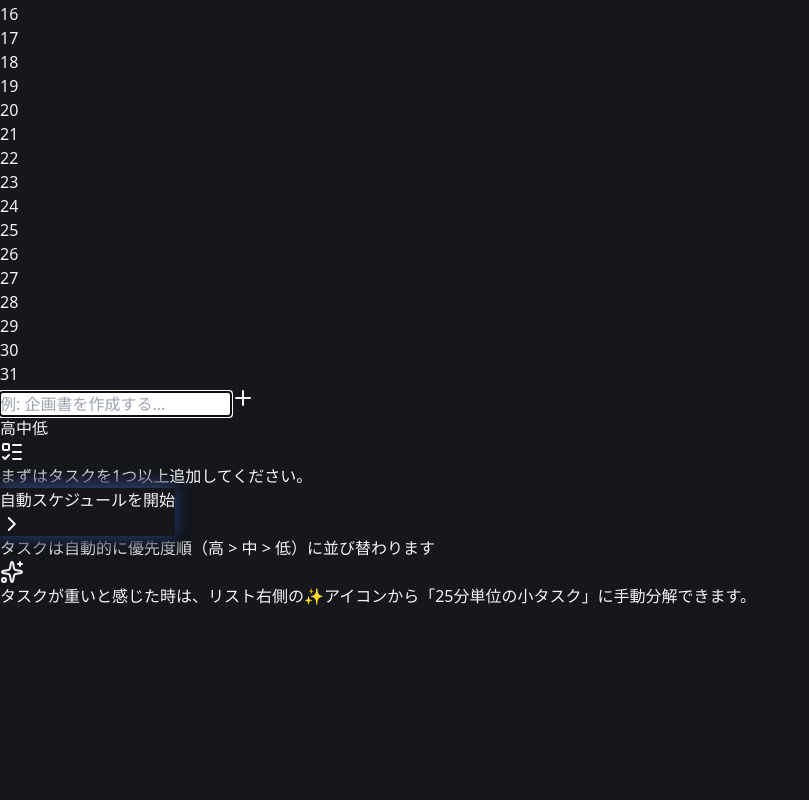
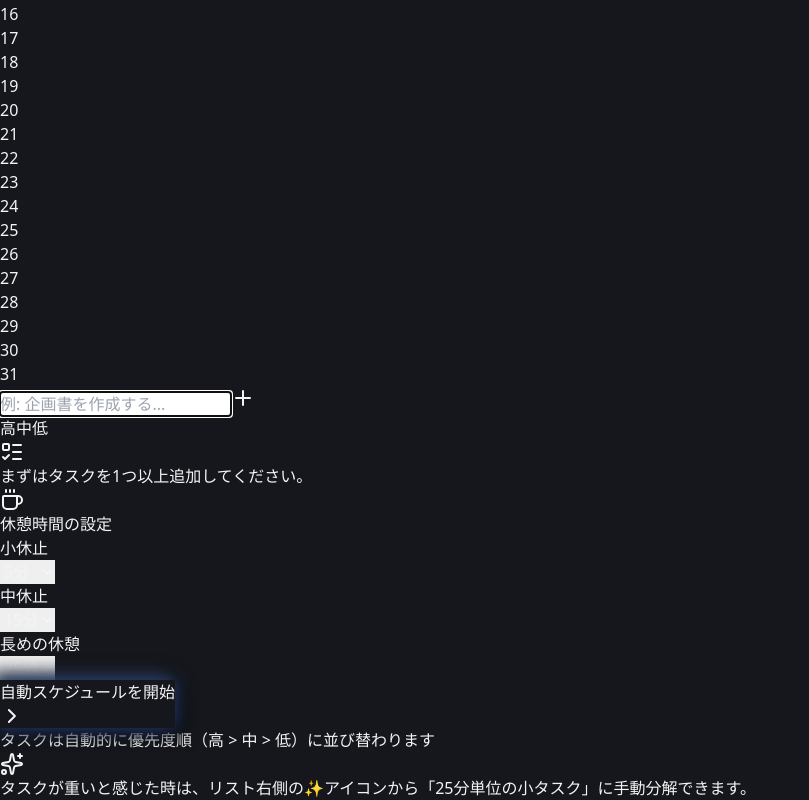
Before and after one commit to kotaro-03/Pomodoro-tasks, a React (Vite) app: page / in a window 1280 px wide. Shown: the part 670-1470 px from the top of the page, without its empty margins (0-809 px from the left). Before the commit the page ends 1278 px from the top, so only its background shows below. Built offline with nearby package versions, Linux system fonts and the light colour scheme.

Commit message:
Add configurable break durations (小休止/中休止/長めの休憩) and extend Pomodoro to 12-step cycle

```diff
--- a/src/App.tsx
+++ b/src/App.tsx
@@ -24,17 +24,34 @@ const MOTIVATIONAL_QUOTES = [
   "「人生とは、今日一日のことである。」- カーネギー"
 ];
 
-// Define the standard Pomodoro sequence
-// 25m Focus -> 5m Break -> 25m Focus -> 5m Break -> 25m Focus -> 15m Long Break => LOOP
+// Define the extended Pomodoro sequence (2 cycles)
+// Cycle 1: work, shortBreak, work, shortBreak, work, midBreak
+// Cycle 2: work, shortBreak, work, shortBreak, work, longBreak
 const POMODORO_SEQUENCE = [
+  'work', 'shortBreak', 'work', 'shortBreak', 'work', 'midBreak',
   'work', 'shortBreak', 'work', 'shortBreak', 'work', 'longBreak'
 ] as const;
 
-type ModeId = 'work' | 'shortBreak' | 'longBreak';
+type ModeId = 'work' | 'shortBreak' | 'midBreak' | 'longBreak';
 
-const MODES = {
+const BREAK_OPTIONS = [5, 10, 15, 20, 25, 30]; // minutes
+
+type BreakSettings = {
+  shortBreak: number; // minutes
+  midBreak: number;
+  longBreak: number;
+};
+
+const DEFAULT_BREAK_SETTINGS: BreakSettings = {
+  shortBreak: 5,
+  midBreak: 15,
+  longBreak: 25,
+};
+
+function buildModes(bs: BreakSettings) {
+  return {
     work: {
-    id: 'work',
+      id: 'work' as const,
       label: '集中',
       time: 25 * 60,
       icon: Brain,
@@ -44,19 +61,29 @@ const MODES = {
       activeBtn: 'bg-indigo-500 hover:bg-indigo-600'
     },
     shortBreak: {
-    id: 'shortBreak',
-    label: '短い休憩',
-    time: 5 * 60,
+      id: 'shortBreak' as const,
+      label: '小休止',
+      time: bs.shortBreak * 60,
       icon: Coffee,
       color: 'text-emerald-400',
       bg: 'bg-emerald-500/10',
       border: 'border-emerald-500/20',
       activeBtn: 'bg-emerald-500 hover:bg-emerald-600'
     },
+    midBreak: {
+      id: 'midBreak' as const,
+      label: '中休止',
+      time: bs.midBreak * 60,
+      icon: Coffee,
+      color: 'text-teal-400',
+      bg: 'bg-teal-500/10',
+      border: 'border-teal-500/20',
+      activeBtn: 'bg-teal-500 hover:bg-teal-600'
+    },
     longBreak: {
-    id: 'longBreak',
-    label: '長い休憩',
-    time: 15 * 60,
+      id: 'longBreak' as const,
+      label: '長めの休憩',
+      time: bs.longBreak * 60,
       icon: BatteryCharging,
       color: 'text-blue-400',
       bg: 'bg-blue-500/10',
@@ -64,6 +91,7 @@ const MODES = {
       activeBtn: 'bg-blue-500 hover:bg-blue-600'
     }
   };
+}
 
 type Priority = '高' | '中' | '低';
 
@@ -82,6 +110,7 @@ const LS_KEYS = {
   lastDate: 'pomodoro_lastDate',
   history: 'pomodoro_history',
   activeDays: 'harmonicRadiation_activeDays',
+  breakSettings: 'pomodoro_breakSettings',
 };
 
 function loadFromLS<T>(key: string, fallback: T): T {
@@ -94,6 +123,12 @@ function loadFromLS<T>(key: string, fallback: T): T {
 export default function PomodoroApp() {
   // Application State: 'planning' (entering tasks) | 'running' (timer active)
   const [appState, setAppState] = useState<'planning' | 'running'>('planning');
+
+  // Break Settings State
+  const [breakSettings, setBreakSettings] = useState<BreakSettings>(() =>
+    loadFromLS<BreakSettings>(LS_KEYS.breakSettings, DEFAULT_BREAK_SETTINGS)
+  );
+  const MODES = buildModes(breakSettings);
 
   // Timer State
   const [timeLeft, setTimeLeft] = useState(MODES['work'].time);
@@ -163,6 +198,11 @@ export default function PomodoroApp() {
   useEffect(() => {
     localStorage.setItem(LS_KEYS.history, JSON.stringify(taskHistory));
   }, [taskHistory]);
+
+  // Persist breakSettings
+  useEffect(() => {
+    localStorage.setItem(LS_KEYS.breakSettings, JSON.stringify(breakSettings));
+  }, [breakSettings]);
 
   const archiveTodayCompleted = () => {
     const today = new Date().toISOString().split('T')[0];
@@ -615,6 +655,36 @@ export default function PomodoroApp() {
                 </AnimatePresence>
               </div>
 
+              {/* --- BREAK SETTINGS --- */}
+              <div className="neu-inset rounded-2xl p-5 mb-6">
+                <h4 className="text-sm font-bold text-zinc-400 mb-4 flex items-center">
+                  <Coffee className="w-4 h-4 mr-2 text-emerald-400" />
+                  休憩時間の設定
+                </h4>
+                <div className="grid grid-cols-3 gap-3">
+                  {([
+                    { key: 'shortBreak' as const, label: '小休止', color: 'text-emerald-400' },
+                    { key: 'midBreak' as const, label: '中休止', color: 'text-teal-400' },
+                    { key: 'longBreak' as const, label: '長めの休憩', color: 'text-blue-400' },
+                  ]).map(({ key, label, color }) => (
+                    <div key={key} className="flex flex-col items-center space-y-2">
+                      <span className={`text-xs font-bold ${color}`}>{label}</span>
+                      <div className="flex items-center space-x-2">
+                        <select
+                          value={breakSettings[key]}
+                          onChange={(e) => setBreakSettings(prev => ({ ...prev, [key]: Number(e.target.value) }))}
+                          className="neu-inset rounded-xl px-3 py-2 bg-transparent text-white text-sm font-bold outline-none cursor-pointer appearance-none text-center w-20"
+                        >
+                          {BREAK_OPTIONS.map(m => (
+                            <option key={m} value={m} className="bg-zinc-800 text-white">{m}分</option>
+                          ))}
+                        </select>
+                      </div>
+                    </div>
+                  ))}
+                </div>
+              </div>
+
               <motion.button
                 whileHover={{ scale: 1.02 }}
                 whileTap={{ scale: 0.98 }}
@@ -716,7 +786,7 @@ export default function PomodoroApp() {
                          休憩時間
                        </p>
                        <p className="text-zinc-100 font-bold truncate text-lg">
-                         {mode === 'shortBreak' ? "5分間の短い休憩をとりましょう。" : "15分間の長い休憩をとりましょう。"}
+                         {`${Math.floor(currentMode.time / 60)}分間の${currentMode.label}をとりましょう。`}
                        </p>
                      </div>
                      <button
@@ -864,6 +934,8 @@ export default function PomodoroApp() {
                       );
                       taskIdx++;
                     } else {
+                      const breakMode = MODES[pMode];
+                      const breakMins = Math.floor(breakMode.time / 60);
                       const isShort = pMode === 'shortBreak';
                       upcomingFlow.push(
                         <div key={`flow-break-${currentSeqIdx}-${taskIdx}`} className={`flex items-center p-3 rounded-2xl mx-4 transition-all ${isCurrent ? 'neu-inset border border-emerald-500/30' : 'opacity-60'}`}>
@@ -872,7 +944,7 @@ export default function PomodoroApp() {
                           </div>
                           <div className="flex-1 min-w-0">
                             <p className={`text-xs font-bold ${isCurrent ? 'text-emerald-400' : 'text-zinc-500'}`}>
-                              {isShort ? '5分 小休止' : '15分 長めの休憩'}
+                              {`${breakMins}分 ${breakMode.label}`}
                             </p>
                           </div>
                           {isCurrent && <div className="w-2 h-2 rounded-full bg-emerald-500 shadow-[0_0_8px_rgba(16,185,129,0.8)] animate-pulse" />}
```
Also changed, not shown: 5 other files (tests, documents, lock files or other folders). Lines whose indentation alone changed are shown as unchanged.
